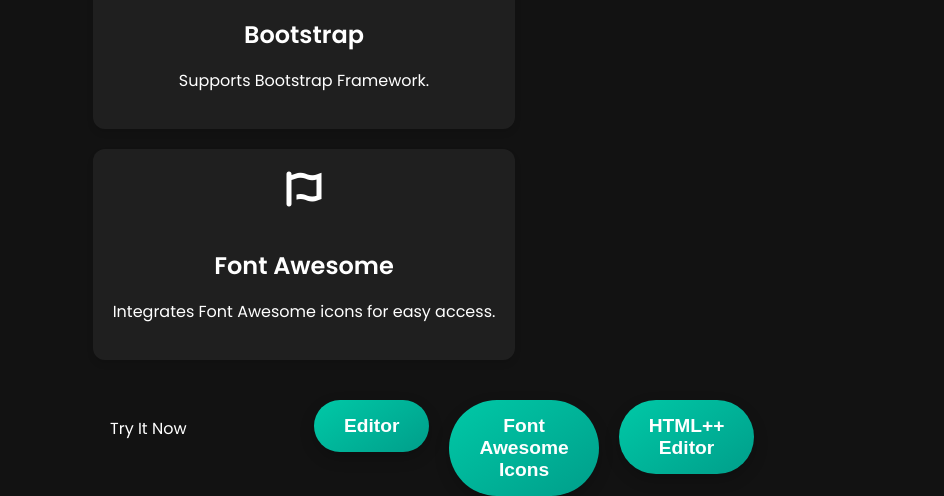
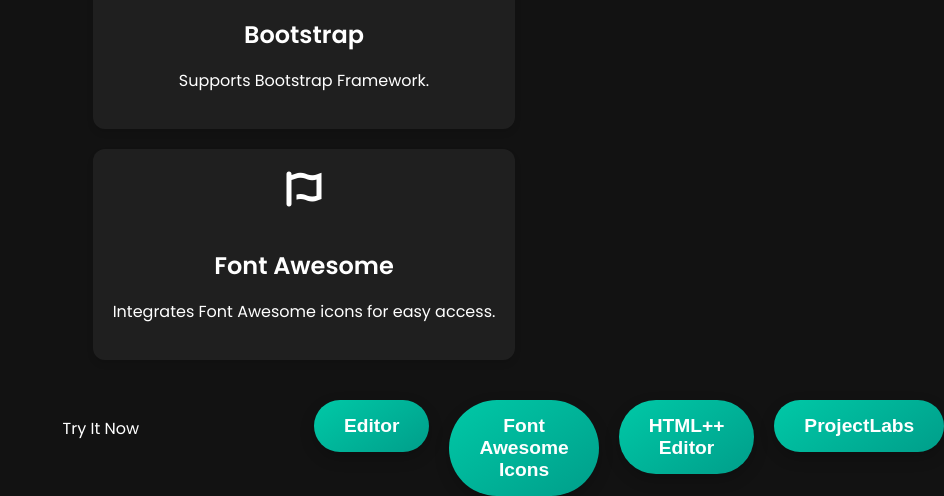
Before and after one commit to CalestialAshley35/Vinyls-Marl, a plain HTML site: page index.html in a window 1280 px wide. Shown: the part 671-1167 px from the top of the page, without its empty margins (336-1280 px from the left). Drawn offline with Linux system fonts and the light colour scheme; a script that the page names is missing.

Commit message:
Update index.html

```diff
--- a/index.html
+++ b/index.html
@@ -56,6 +56,7 @@
                 <a href="editor/index.html"><button class="btn">Editor</button></a>
                 <a href="icon/index.html"><button class="btn">Font Awesome Icons</button></a>
                 <a href="htmlpp/index.html"><button class="btn">HTML++ Editor</button></a>
+                <a href="ProjectLabs/index.html"><button class="btn">ProjectLabs</button></a> <!-- New Button -->
             </div>
         </div>
     </div>
```
